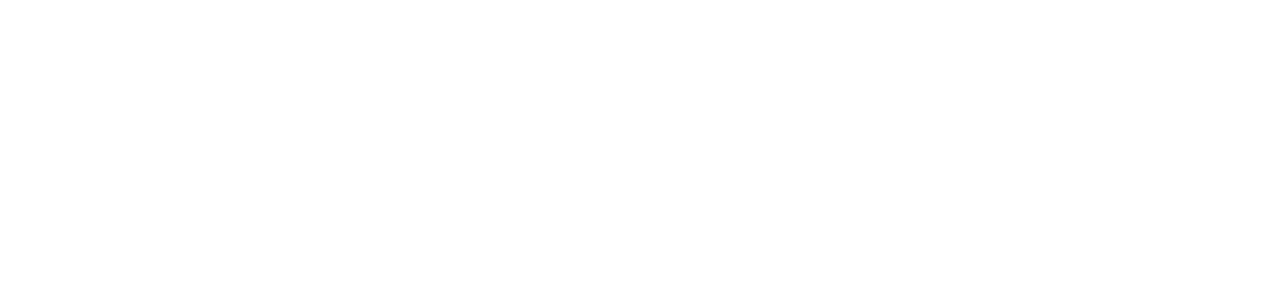
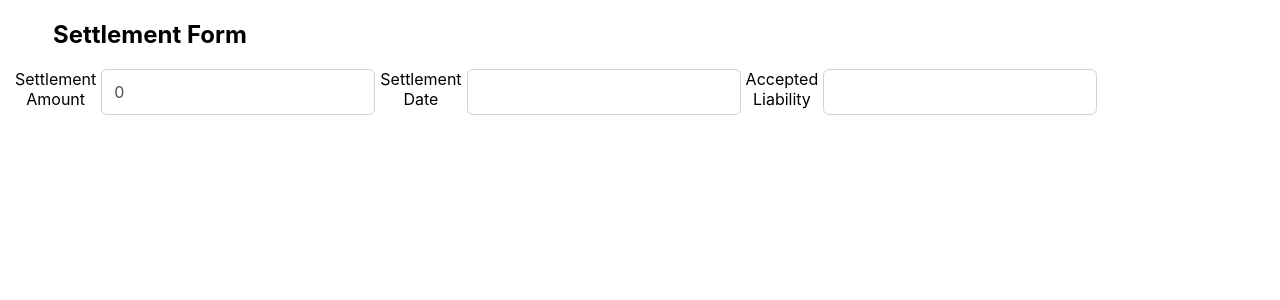
Before and after one commit to ttewabe/react-to-web-component-into-angular, a React (Create React App) app in the folder react-project/: page / in a window 1280 px wide. Shown: the top 300 px of the page. Built offline with nearby package versions, Linux system fonts and the light colour scheme.

Commit message:
created settlement component

```diff
--- a/react-project/package.json
+++ b/react-project/package.json
@@ -10,9 +10,14 @@
     "@types/node": "^12.20.55",
     "@types/react": "^17.0.83",
     "@types/react-dom": "^17.0.26",
+    "@types/styled-components": "^5.1.34",
+    "primeflex": "^3.3.1",
+    "primeicons": "^7.0.0",
+    "primereact": "^9.6.2",
     "react": "^17.0.2",
     "react-dom": "^17.0.2",
     "react-scripts": "5.0.1",
+    "styled-components": "^6.1.15",
     "typescript": "^4.9.5",
     "web-vitals": "^1.1.2"
   },
--- a/react-project/src/App.tsx
+++ b/react-project/src/App.tsx
@@ -1,11 +1,10 @@
-import React from 'react';
-import logo from './logo.svg';
 import './App.css';
+import { Settlement } from "./components/Settlement";
 
 function App() {
   return (
     <div className="App">
-
+      <Settlement formTitle="Settlement Form" onSave={(amount) => console.log('Save clicked with amount:', amount)} />
     </div>
   );
 }
--- /dev/null
+++ b/react-project/src/components/Settlement.style.tsx
@@ -0,0 +1,13 @@
+
+import styled from "styled-components";
+
+export const StyledBackground = styled.div`
+  width: 300px;
+  min-width: 150px;
+  > div {
+    display: flex;
+    justify-content: space-between;
+    margin:5px 15px;
+    gap: 5px;
+  }
+`;
--- /dev/null
+++ b/react-project/src/components/Settlement.tsx
@@ -0,0 +1,55 @@
+import { useState } from "react";
+import { InputText } from 'primereact/inputtext';
+import { StyledBackground } from "./Settlement.style";
+import 'primereact/resources/themes/lara-light-blue/theme.css';  // Theme
+import 'primereact/resources/primereact.min.css';               // Core styles
+import 'primeicons/primeicons.css';                             // Icons
+// import { Button } from 'primereact/button';
+
+
+export interface ISettlementProps {
+  formTitle: string;
+  onSave: (amount:number) => void;
+}
+
+export const Settlement = ({ formTitle, onSave }: ISettlementProps) => {
+  const [settlementAmount, setSettlementAmount] = useState<number>(0);
+  const [settlementDate, setSettlementDate] = useState<string>(" ");
+  const [acceptedLiability, setAcceptedLiability] = useState<string>(" ");
+
+  const handleSettlementAmountChange = (event: React.ChangeEvent<HTMLInputElement>) => {
+    setSettlementAmount(Number(event.target.value));
+    onSave(Number(event.target.value));
+  };
+
+  const handleSettlementDateChange = (event: React.ChangeEvent<HTMLInputElement>) => {
+    setSettlementDate(event.target.value);
+  };
+
+  const handleAcceptedLiabilityChange = (event: React.ChangeEvent<HTMLInputElement>) => {
+    setAcceptedLiability(event.target.value);
+  };
+
+  return (
+    <StyledBackground>
+      <h2><strong>{formTitle}</strong></h2>
+      <div>
+        <label>Settlement Amount</label>
+        <InputText
+          value={settlementAmount?.toString()}
+          onChange={handleSettlementAmountChange}
+        />
+        <label>Settlement Date</label>
+        <InputText
+          value={settlementDate}
+          onChange={handleSettlementDateChange}
+        />
+        <label>Accepted Liability</label>
+        <InputText
+          value={acceptedLiability}
+          onChange={handleAcceptedLiabilityChange}
+        />
+        </div>
+    </StyledBackground>
+  );
+};
--- a/react-project/src/index.tsx
+++ b/react-project/src/index.tsx
@@ -2,7 +2,6 @@
 import ReactDOM from 'react-dom';
 import './index.css';
 import App from './App';
-import reportWebVitals from './reportWebVitals';
 
 ReactDOM.render(
   <React.StrictMode>
@@ -10,8 +9,3 @@
   </React.StrictMode>,
   document.getElementById('root')
 );
-
-// If you want to start measuring performance in your app, pass a function
-// to log results (for example: reportWebVitals(console.log))
-// or send to an analytics endpoint. Learn more: https://bit.ly/CRA-vitals
-reportWebVitals();
```
Also changed, not shown: 1 other file (tests, documents, lock files or other folders).
